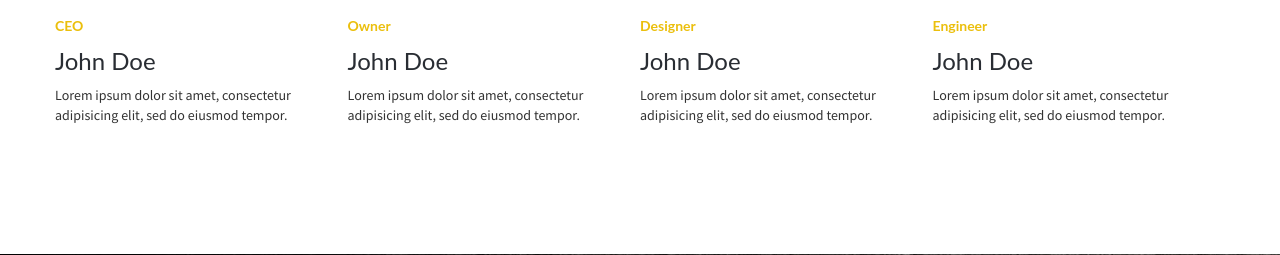
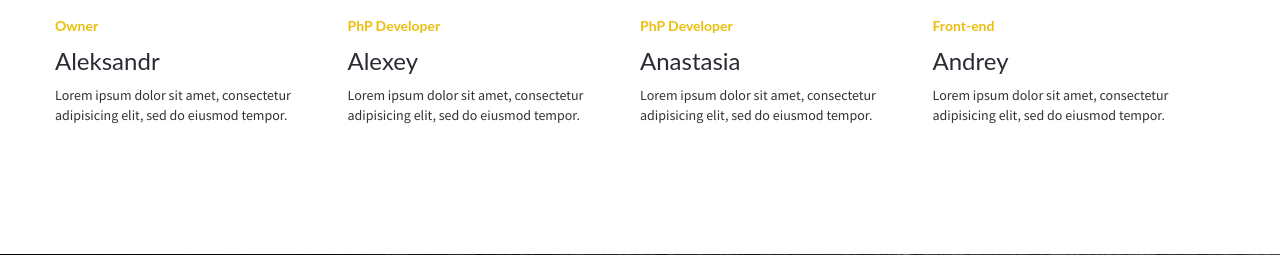
Before and after one commit to AlekseySevruk/Project1750, a PHP site: page / in a window 1280 px wide. Shown: the part 3381-3636 px from the top of the page. Run offline with PHP 8.4, Linux system fonts and the light colour scheme; some libraries are stand-ins or nearby versions.

Commit message:
Обновочка

```diff
--- a/css/stolen.css
+++ b/css/stolen.css
@@ -13,8 +13,9 @@
 *-*-*HEADER-*-*
 ****************************************************************************/
 
-.menu { display: flex;
-        justify-content: space-around;
+.menu {
+    display: flex;
+    justify-content: space-around;
 }
 
 header {
--- a/index.php
+++ b/index.php
@@ -395,13 +395,16 @@
         </div>
     </section>
 
+
+    <!-- Наша команда -->
     <section>
         <div class="about-wrap" id="about">
             <div class="our-team clearfix">
                 <h3>Наша команда</h3>
                 <div class="team">
                     <figure>
-                        <a href="#"><img src="http://pixarwpthemes.net/reborn/wp-content/uploads/2013/09/team-img.png" alt="John Doe"></a>
+                        <!--<a href="#"><img src="http://pixarwpthemes.net/reborn/wp-content/uploads/2013/09/team-img.png" alt="John Doe"></a>-->
+                        <a href="#"><img src="img/people/Aleksandr.jpg" alt="Aleksandr"/></a>
                         <div class="overlay">
                             <div class="social-icon">
                                 <a href="#" class="fa fa-twitter" target="_blank"></a>
@@ -411,15 +414,16 @@
                             </div>
                         </div>
                     </figure>
-                    <span>CEO</span>
-                    <h4>John Doe</h4>
+                    <span>Owner</span>
+                    <h4>Aleksandr</h4>
                     <p>Lorem ipsum dolor sit amet, consectetur adipisicing elit, sed do eiusmod tempor.</p>
                 </div>
                 <div class="team">
                     <figure>
-                        <a href="#">
+<!--                        <a href="#">
                             <img src="http://pixarwpthemes.net/reborn/wp-content/uploads/2013/09/team-img2.png" alt="John Doe">
-                        </a>
+                        </a>-->
+                        <a href="#"><img src="img/people/Alexey.jpg" alt="Alexey"/></a>
                         <div class="overlay">
                             <div class="social-icon">
                                 <a href="#" class="fa fa-pinterest" target="_blank"></a>
@@ -429,13 +433,14 @@
                             </div>
                         </div>
                     </figure>
-                    <span>Owner</span>
-                    <h4>John Doe</h4>
+                    <span>PhP Developer</span>
+                    <h4>Alexey</h4>
                     <p>Lorem ipsum dolor sit amet, consectetur adipisicing elit, sed do eiusmod tempor.</p>
                 </div>
                 <div class="team">
                     <figure>
-                        <a href="#"><img src="http://pixarwpthemes.net/reborn/wp-content/uploads/2013/09/team-img3.png" alt="John Doe"></a>
+                        <!--<a href="#"><img src="http://pixarwpthemes.net/reborn/wp-content/uploads/2013/09/team-img3.png" alt="John Doe"></a>-->
+                        <a href="#"><img src="img/people/Anastasia.jpg" alt="Anastasia"/></a>
                         <div class="overlay" style="display: none;">
                             <div class="social-icon">
                                 <a href="#" class="fa fa-pinterest" target="_blank"></a>
@@ -445,13 +450,15 @@
                             </div>
                         </div>
                     </figure>
-                    <span>Designer</span>
-                    <h4>John Doe</h4>
+                    <span>PhP Developer</span>
+                    <h4>Anastasia</h4>
                     <p>Lorem ipsum dolor sit amet, consectetur adipisicing elit, sed do eiusmod tempor.</p>
                 </div>
                 <div class="team">
                     <figure>
-                        <a href="#"><img src="http://pixarwpthemes.net/reborn/wp-content/uploads/2013/09/team-img4.png" alt="John Doe"></a>
+                        <!--<a href="#"><img src="http://pixarwpthemes.net/reborn/wp-content/uploads/2013/09/team-img4.png" alt="John Doe"></a>-->
+                        <a href="#"><img src="img/people/Andrey.jpg" alt=""/>Andrey</a>
+
                         <div class="overlay">
                             <div class="social-icon">
                                 <a href="#" class="fa fa-pinterest" target="_blank"></a>
@@ -461,14 +468,13 @@
                             </div>
                         </div>
                     </figure>
-                    <span>Engineer</span>
-                    <h4>John Doe</h4>
+                    <span>Front-end</span>
+                    <h4>Andrey</h4>
                     <p>Lorem ipsum dolor sit amet, consectetur adipisicing elit, sed do eiusmod tempor.</p>
                 </div>
             </div>
         </div>
     </section>
-
 
     <!-- Footer -->
     <footer>
--- a/nbproject/private/private.xml
+++ b/nbproject/private/private.xml
@@ -2,8 +2,6 @@
 <project-private xmlns="http://www.netbeans.org/ns/project-private/1">
     <editor-bookmarks xmlns="http://www.netbeans.org/ns/editor-bookmarks/2" lastBookmarkId="0"/>
     <open-files xmlns="http://www.netbeans.org/ns/projectui-open-files/2">
-        <group>
-            <file>file:/C:/OpenServer/domains/Project1750.dev/index.php</file>
-        </group>
+        <group/>
     </open-files>
 </project-private>
```
Also changed, not shown: css/stylish-portfolio.css (+6 -8 lines).
